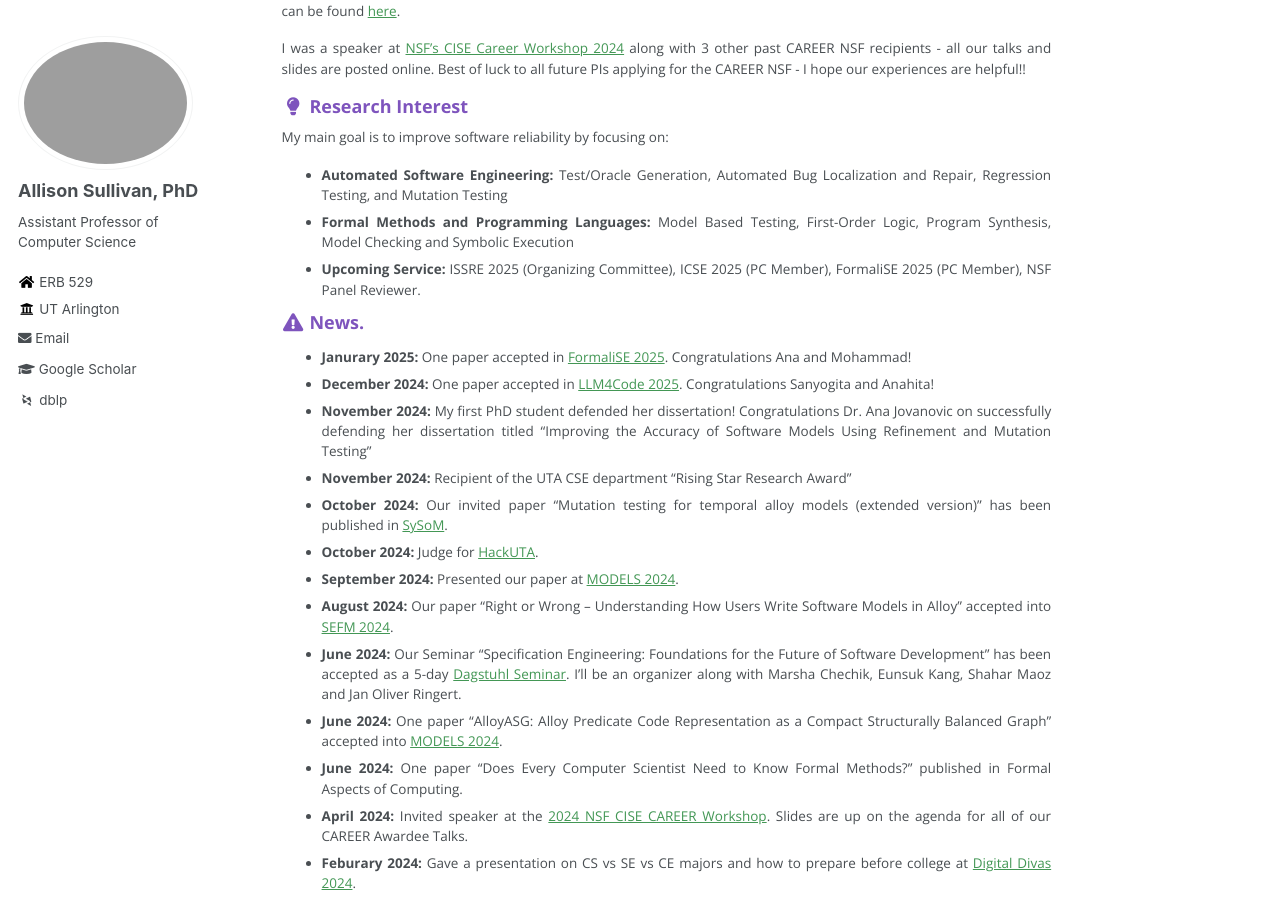
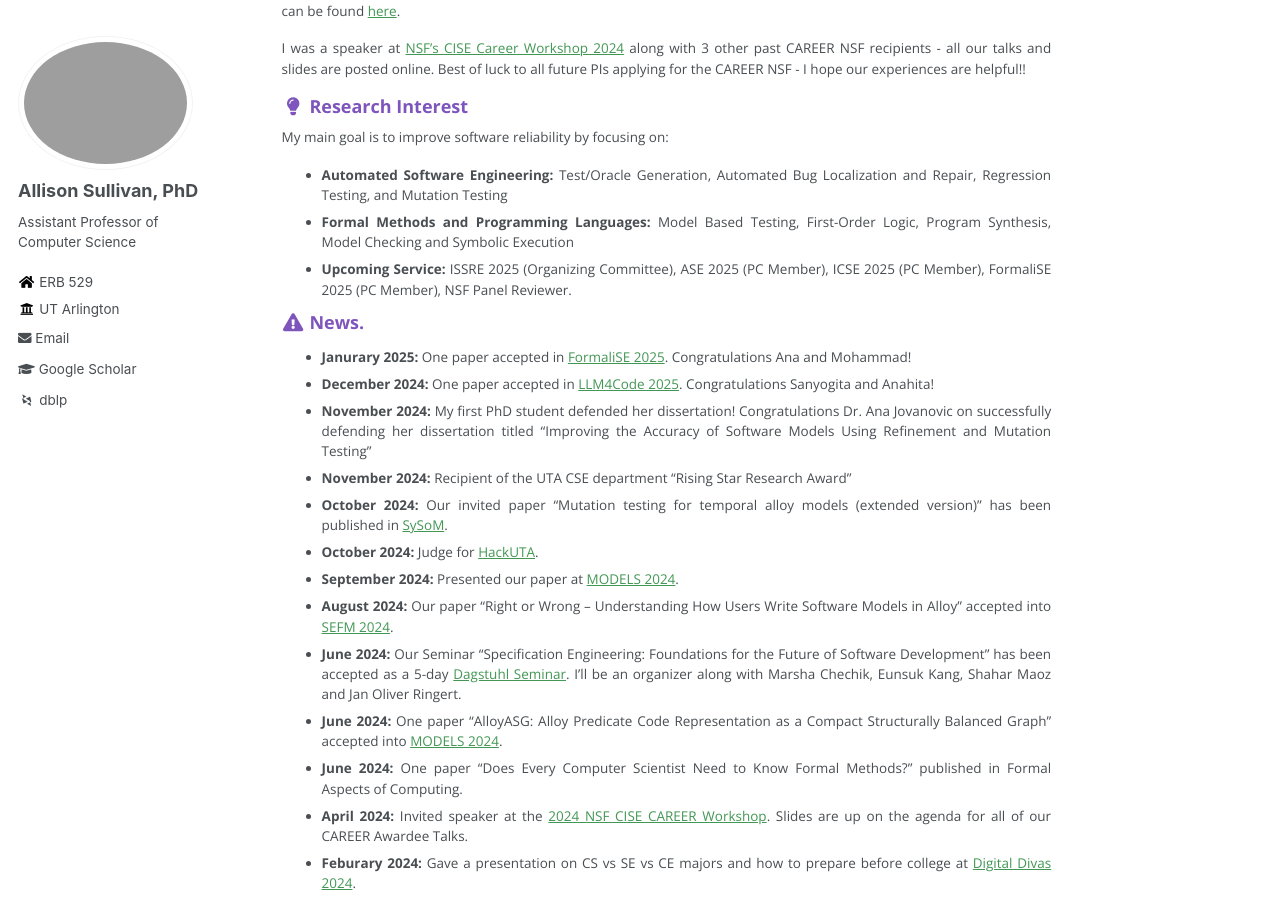
Before and after one commit to Allisonius/allisonius.github.io, a Jekyll site: the page built from _pages/about.md, in a window 1280 px wide and 900 px high, scrolled down 388 px. Built offline with Jekyll 4.4.1, drawn with Linux system fonts in a browser that asks for light colours; some web fonts are replaced.

Commit message:
Update about.md

```diff
--- a/_pages/about.md
+++ b/_pages/about.md
@@ -26,7 +26,7 @@ My main goal is to improve software reliability by focusing on:
 Mutation Testing
   * **Formal Methods and Programming Languages:** Model Based Testing, First-Order Logic, Program Synthesis, Model
 Checking and Symbolic Execution
- * **Upcoming Service:** ISSRE 2025 (Organizing Committee), ICSE 2025 (PC Member), FormaliSE 2025 (PC Member), NSF Panel Reviewer.
+ * **Upcoming Service:** ISSRE 2025 (Organizing Committee), ASE 2025 (PC Member), ICSE 2025 (PC Member), FormaliSE 2025 (PC Member), NSF Panel Reviewer.
 
 
 ### <i class="fa fa-fw fa-exclamation-triangle" aria-hidden="true"></i> News.
```
